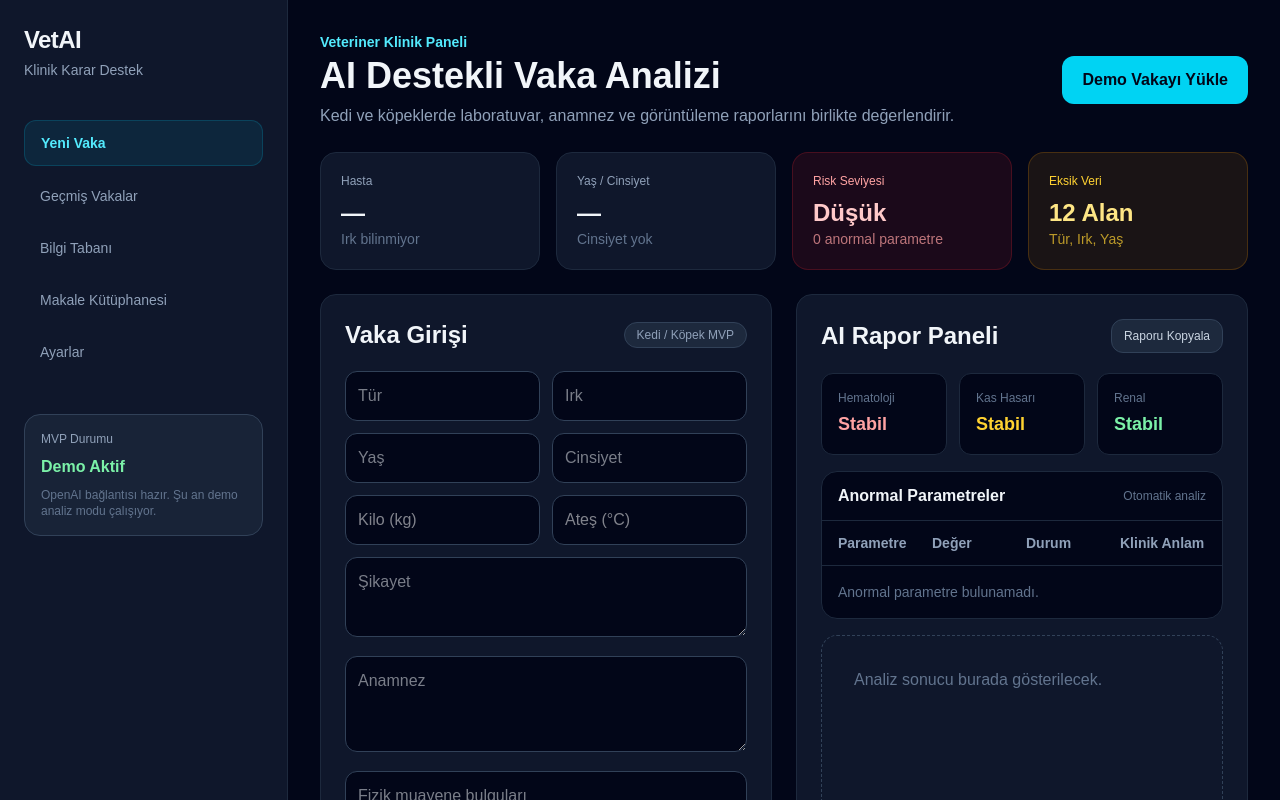
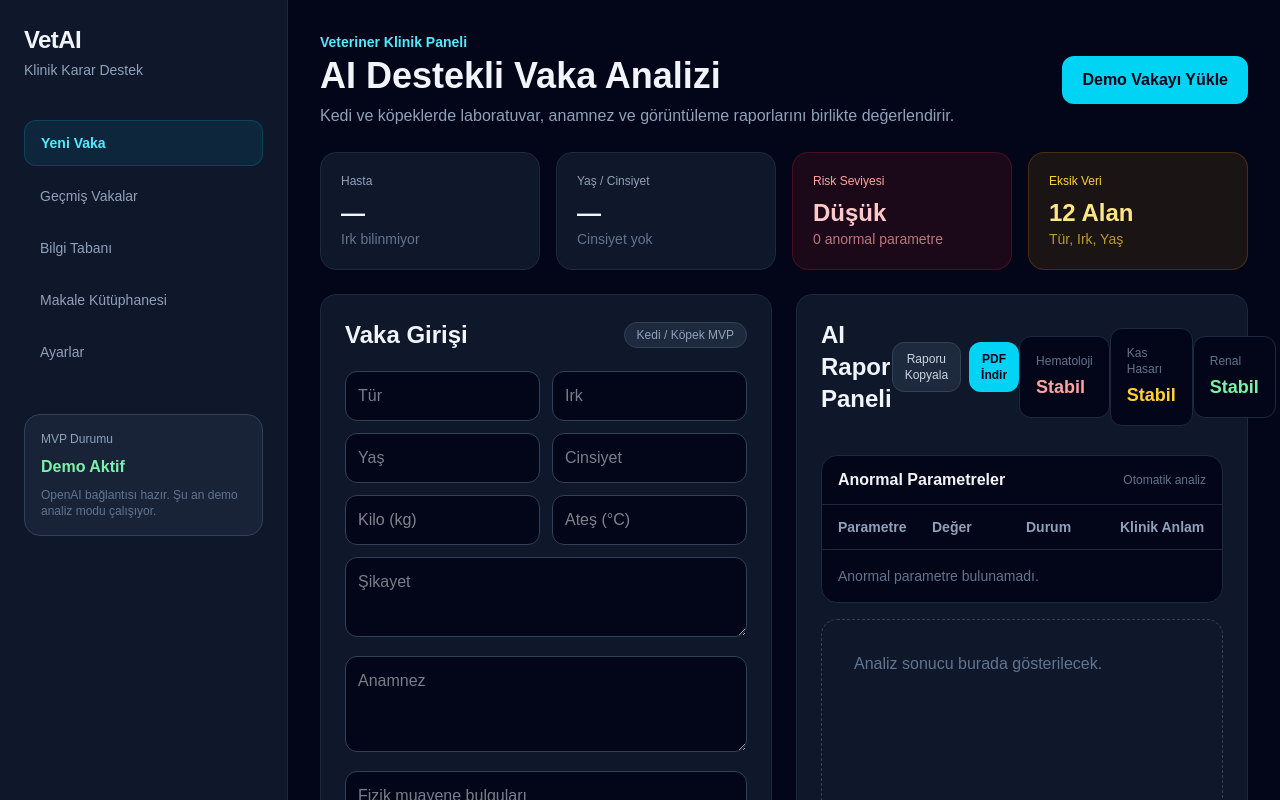
Before and after one commit to bertugegesargin-gif/vetai-clinic-assistant, a Next.js app: page / in a window 1280 px wide. Shown: the top 800 px of the page. Built offline with nearby package versions, Linux system fonts and the light colour scheme.

Commit message:
Added abnormal parameters table

```diff
--- a/app/page.tsx
+++ b/app/page.tsx
@@ -197,7 +197,9 @@ CK: 2045`);
   function copyReport() {
     navigator.clipboard.writeText(result);
   }
-
+function downloadPDF() {
+  window.print();
+}
   return (
     <main className="min-h-screen bg-slate-950 text-slate-100">
       <div className="flex min-h-screen">
@@ -335,16 +337,25 @@ className="bg-slate-950 border border-slate-700 rounded-xl p-3 text-white"
 
             <div className="rounded-2xl bg-slate-900 border border-slate-800 p-6">
               <div className="flex items-center justify-between mb-5">
+<div className="flex items-center justify-between mb-5">
   <h2 className="text-2xl font-bold">AI Rapor Paneli</h2>
+
+  <div className="flex gap-2">
     <button
       onClick={copyReport}
       className="text-xs bg-slate-800 border border-slate-700 rounded-xl px-3 py-2 text-slate-300"
     >
       Raporu Kopyala
     </button>
+
+    <button
+      onClick={downloadPDF}
+      className="text-xs bg-cyan-400 text-slate-950 font-bold rounded-xl px-3 py-2"
+    >
+      PDF İndir
+    </button>
   </div>
-
-              <div className="grid grid-cols-1 md:grid-cols-3 gap-3 mb-4">
+</div>
                 <div className="rounded-xl bg-slate-950 border border-slate-800 p-4">
                   <div className="text-xs text-slate-500">Hematoloji</div>
                   <div className="text-lg font-bold text-red-300 mt-1">
```
Lines whose indentation alone changed are shown as unchanged.
